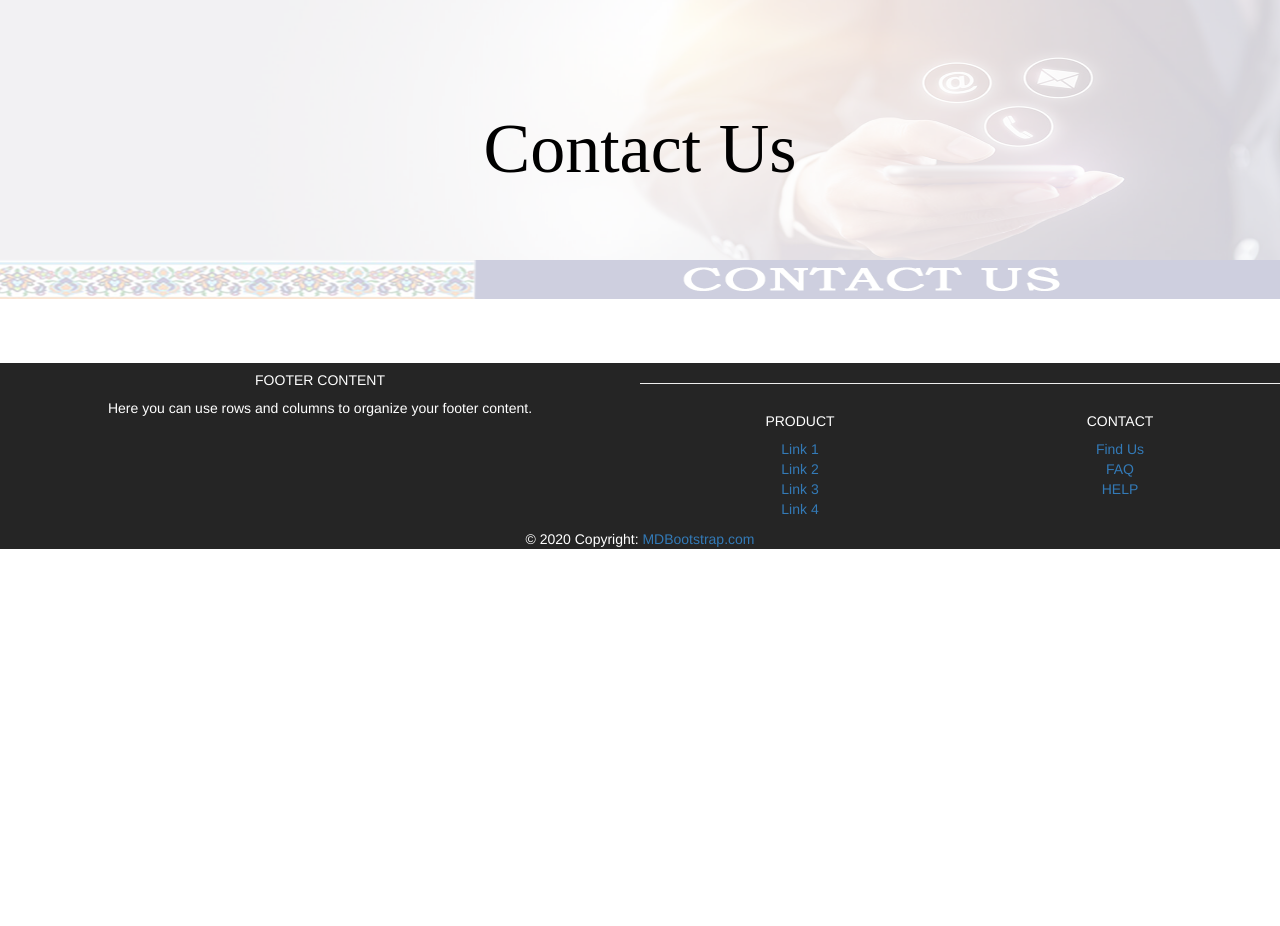
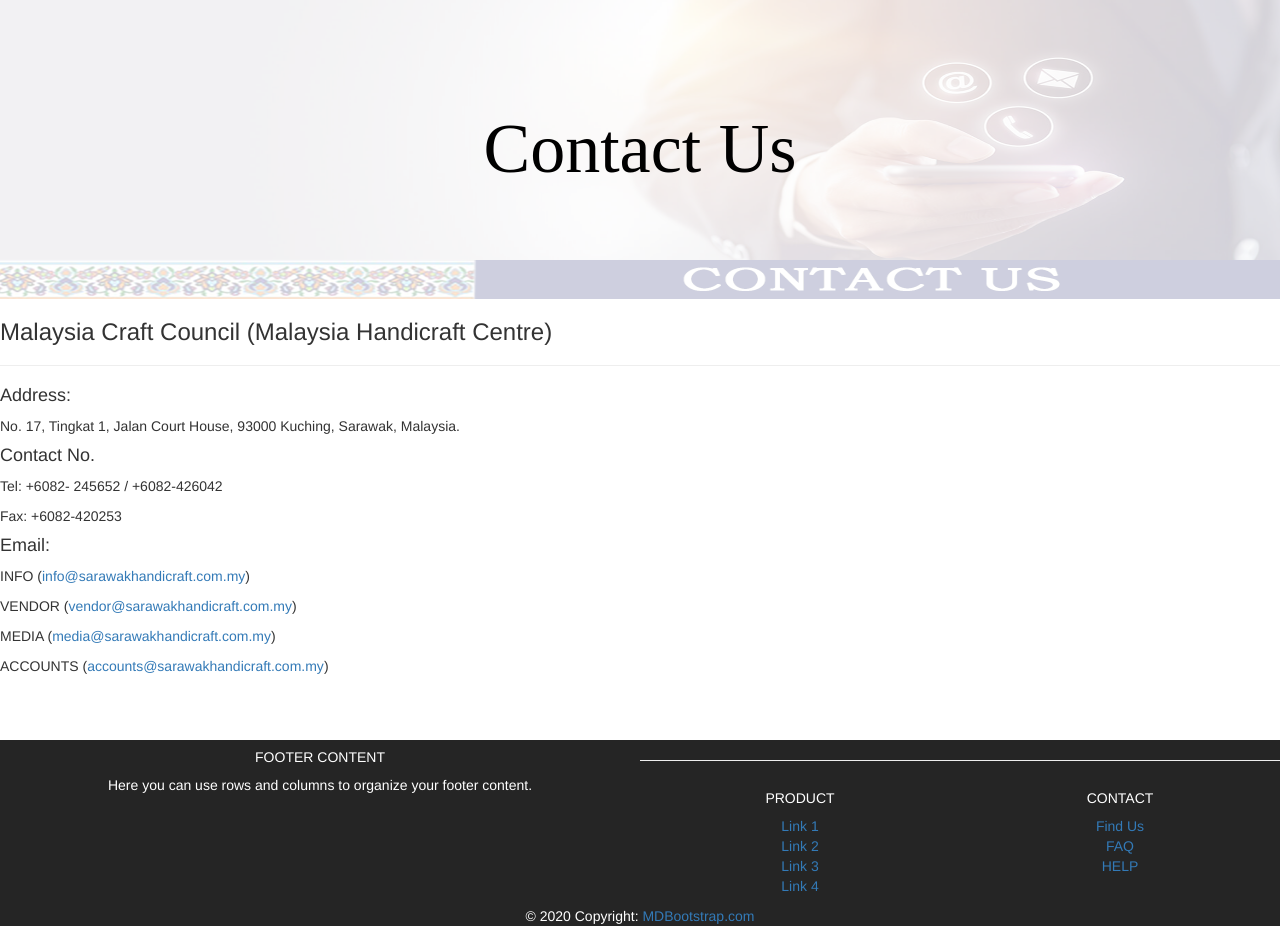
Before and after one commit to yanting0831/Craft_Pop_House_DP2, a PHP site: page /contacts.php in a window 1280 px wide. Shown: the part 73-999 px from the top of the page. Before the commit the page ends 622 px from the top, so only its background shows below. Run offline with PHP 8.4, Linux system fonts and the light colour scheme.

Commit message:
Update contacts.php

```diff
--- a/contacts.php
+++ b/contacts.php
@@ -33,6 +33,23 @@
 		<div class="contact">Contact Us</div>
 	</div>
 
+	<div class="content">
+		<h3>Malaysia Craft Council (Malaysia Handicraft Centre)</h3>
+		<hr/>
+		<h4>Address:</h4>
+		<p>No. 17, Tingkat 1, Jalan Court House, 93000 Kuching, Sarawak, Malaysia.
+		<h4>Contact No.</h4>
+		<p>Tel: +6082- 245652 / +6082-426042</p>
+		<p>Fax: +6082-420253</p>
+
+		<h4>Email:</h4>
+		<p>INFO (<a href="mailto:info@sarawakhandicraft.com.my">info@sarawakhandicraft.com.my</a>)</p>
+		<p>VENDOR (<a href="mailto:vendor@sarawakhandicraft.com.my">vendor@sarawakhandicraft.com.my</a>)</p>
+		<p>MEDIA (<a href="mailto:media@sarawakhandicraft.com.my">media@sarawakhandicraft.com.my</a>)</p>
+		<p>ACCOUNTS (<a href="mailto:accounts@sarawakhandicraft.com.my">accounts@sarawakhandicraft.com.my</a>)</p>
+	</div>
+
+
 	<?php
 		include "includes/footer.php";
 	?>
```
